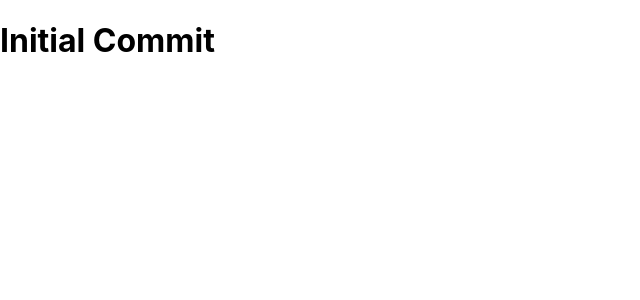
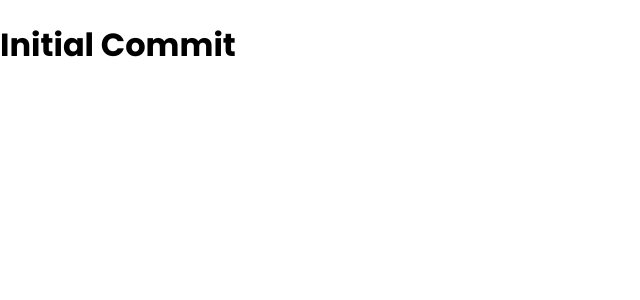
Before and after one commit to AhmedBelal15/react-quiz-creator-task, a React (Create React App) app: page / in a window 1280 px wide. Shown: the top 300 px of the page, without its empty margins (0-640 px from the left). Built offline with nearby package versions, Linux system fonts and the light colour scheme.

Commit message:
chore: adding poppins font family

```diff
--- a/public/index.html
+++ b/public/index.html
@@ -24,6 +24,12 @@
       work correctly both with client-side routing and a non-root public URL.
       Learn how to configure a non-root public URL by running `npm run build`.
     -->
+    <link rel="preconnect" href="https://fonts.googleapis.com" />
+    <link rel="preconnect" href="https://fonts.gstatic.com" crossorigin />
+    <link
+      href="https://fonts.googleapis.com/css2?family=Poppins:ital,wght@0,100;0,200;0,300;0,400;0,500;0,600;0,700;0,800;0,900;1,100;1,200;1,300;1,400;1,500;1,600;1,700;1,800;1,900&display=swap"
+      rel="stylesheet"
+    />
     <title>React App</title>
   </head>
   <body>
--- a/src/index.css
+++ b/src/index.css
@@ -1,8 +1,6 @@
 body {
   margin: 0;
-  font-family: -apple-system, BlinkMacSystemFont, 'Segoe UI', 'Roboto', 'Oxygen',
-    'Ubuntu', 'Cantarell', 'Fira Sans', 'Droid Sans', 'Helvetica Neue',
-    sans-serif;
+  font-family: 'Poppins', sans-serif;
   -webkit-font-smoothing: antialiased;
   -moz-osx-font-smoothing: grayscale;
 }
```
